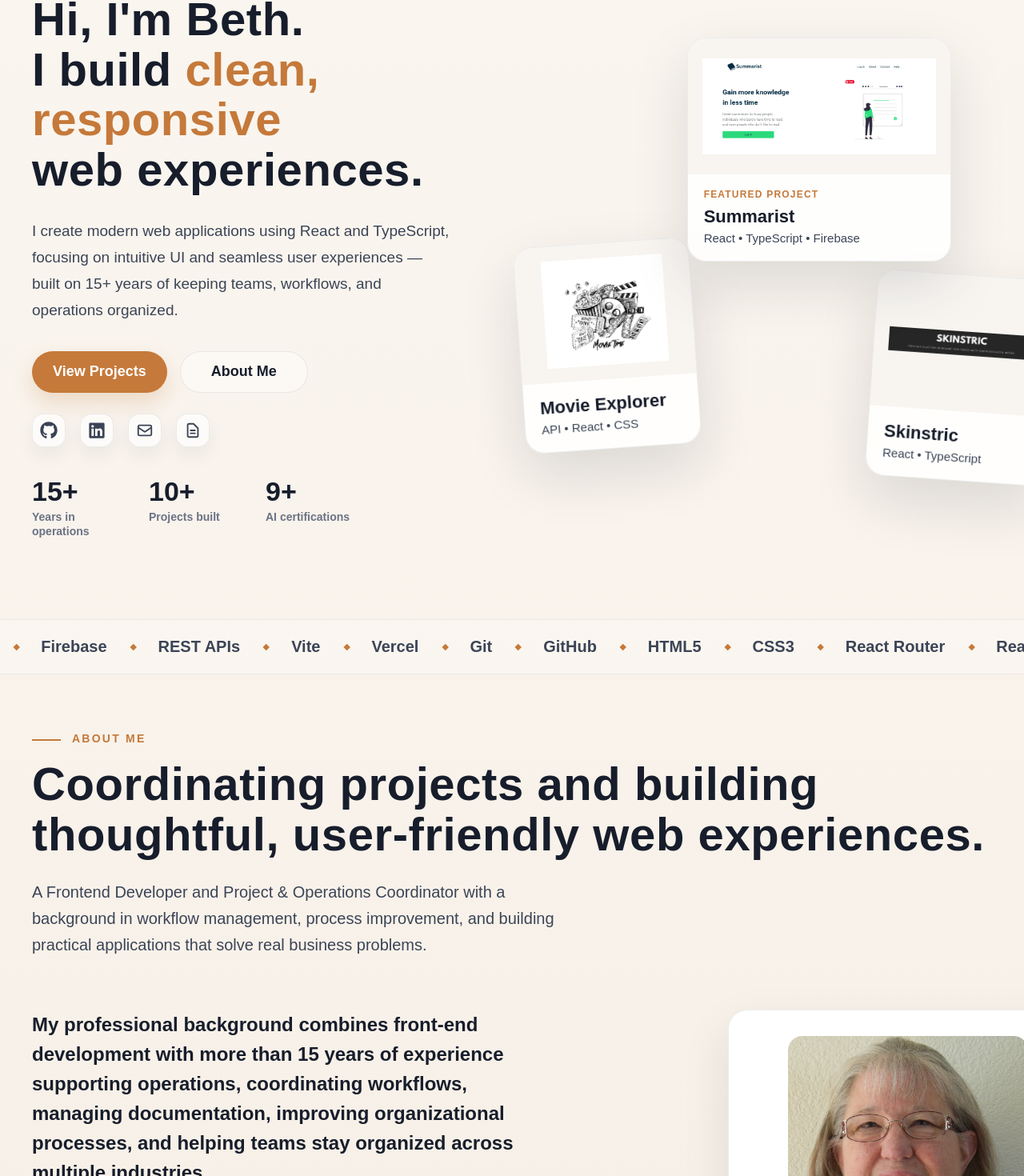
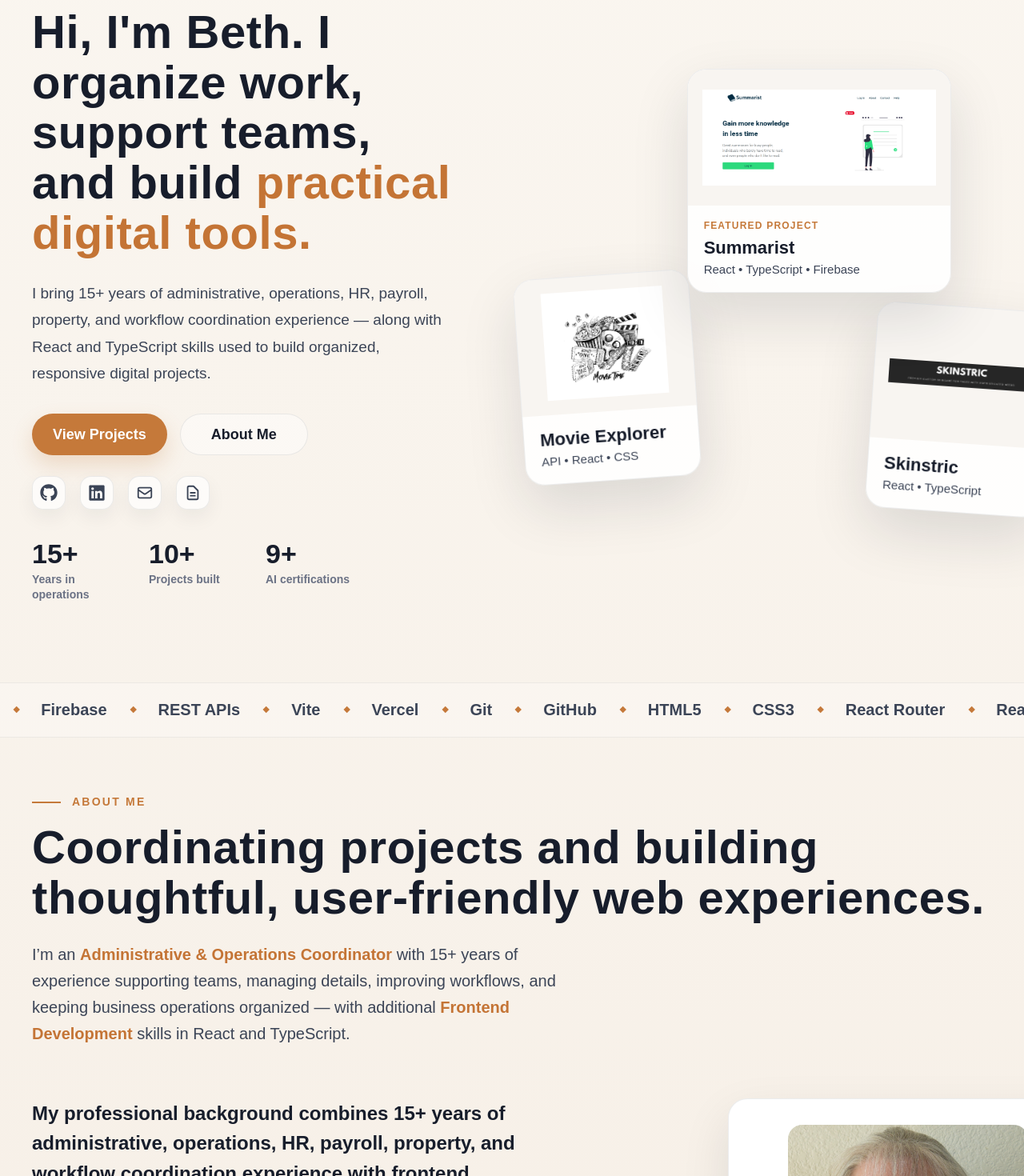
Before and after one commit to momycani/personal-portfolio, a React (Vite) app: page / in a window 1280 px wide. Shown: the part 191-1661 px from the top of the page at 80% size. Built offline with nearby package versions, Linux system fonts and the light colour scheme.

Commit message:
Update portfolio positioning and add Gramma's Garden

```diff
--- a/src/components/Navbar.tsx
+++ b/src/components/Navbar.tsx
@@ -7,7 +7,7 @@ export default function Navbar() {
         <a href="#home" className="navbar__brand" aria-label="Go to home section">
           <span className="navbar__name">Elizabeth “Beth” Kenward</span>
           <span className="navbar__subtitle">
-            Frontend Developer · Operations Background
+            Administrative & Operations Coordinator • Frontend Development
           </span>
         </a>
 
--- a/src/data/projects.ts
+++ b/src/data/projects.ts
@@ -11,6 +11,16 @@ export type Project = {
 };
 
 export const projects: Project[] = [
+  {
+  title: "Gramma’s Garden",
+  description:
+    "A colorful React and TypeScript garden-themed project featuring playful character visuals, responsive layouts, polished component styling, and a cheerful user interface as part of the Gramma’s Place project series.",
+  tech: ["React", "TypeScript", "Vite", "CSS", "Responsive Design"],
+  image: "/grammas-garden.png",
+  live: "https://grammas-garden.vercel.app/",
+  github: "https://github.com/momycani/grammas-garden",
+  category: "apps",
+},
   {
     title: "CredentialFlow Dashboard",
     description:
--- a/src/pages/About.tsx
+++ b/src/pages/About.tsx
@@ -70,21 +70,20 @@ export default function About() {
             experiences.
           </h1>
 
-          <p className="about__intro">
-            A Frontend Developer and Project & Operations Coordinator with a
-            background in workflow management, process improvement, and building
-            practical applications that solve real business problems.
+          <p className="about__intro">I’m an{" "}
+            <span className="about__highlight">Administrative & Operations Coordinator</span>{" "}
+            with 15+ years of experience supporting teams, managing details,
+            improving workflows, and keeping business operations organized — with
+            additional{" "}
+            <span className="about__highlight">Frontend Development</span> skills in
+            React and TypeScript.
           </p>
         </div>
 
         <div className="about__content">
           <div className="about__text">
             <p>
-              My professional background combines front-end development with
-              more than 15 years of experience supporting operations,
-              coordinating workflows, managing documentation, improving
-              organizational processes, and helping teams stay organized across
-              multiple industries.
+              My professional background combines 15+ years of administrative, operations, HR, payroll, property, and workflow coordination experience with frontend development skills used to build practical digital projects that solve real business problems.
             </p>
 
             <p>
@@ -176,18 +175,20 @@ export default function About() {
   <p className="about__eyebrow">Skills & Tools</p>
 
   <h2 className="about__skills-title">
-    Operations expertise meets front-end craft.
+    Administrative operations meets frontend craft.
   </h2>
 
   <div className="about__operations-tags">
+    <span>Administrative Support</span>
+    <span>Operations Support</span>
     <span>Project Coordination</span>
-    <span>Operations Support</span>
     <span>Workflow Management</span>
+    <span>Documentation Management</span>
+    <span>Records Management</span>
     <span>Process Improvement</span>
-    <span>Administrative Support</span>
-    <span>Documentation Management</span>
+    <span>Client Communication</span>
     <span>Cross-Functional Collaboration</span>
-    <span>Client Communication</span>
+
   </div>
 
   <div className="about__tech-tags">
--- a/src/pages/Home.tsx
+++ b/src/pages/Home.tsx
@@ -8,22 +8,16 @@ export default function Home() {
       <section className="hero">
         <div className="hero__content">
           <p className="hero__eyebrow">
-            Frontend Developer · Operations Background
+            Administrative & Operations Coordinator • Frontend Development
           </p>
 
           <h1 className="hero__title">
-            Hi, I&apos;m Beth.
-            <br />
-            I build{" "}
-            <span className="hero__highlight">clean, responsive</span>
-            <br />
-            web experiences.
+            Hi, I'm Beth. I organize work, support teams, and build{" "}
+            <span>practical digital tools.</span>
           </h1>
 
           <p className="hero__text">
-            I create modern web applications using React and TypeScript,
-            focusing on intuitive UI and seamless user experiences — built on
-            15+ years of keeping teams, workflows, and operations organized.
+            I bring 15+ years of administrative, operations, HR, payroll, property, and workflow coordination experience — along with React and TypeScript skills used to build organized, responsive digital projects.
           </p>
 
           <div className="hero__buttons">
--- a/src/styles/about.css
+++ b/src/styles/about.css
@@ -359,6 +359,11 @@
   text-decoration: none;
 }
 
+.about__highlight {
+  color: #c47435;
+  font-weight: 700;
+}
+
 /* Responsive */
 
 @media (max-width: 1200px) {
--- a/src/styles/home.css
+++ b/src/styles/home.css
@@ -51,6 +51,10 @@
   font-weight: 800;
   letter-spacing: 0.01em;
   color: var(--text-main);
+}
+
+.hero__title span {
+  color: #c47435;
 }
 
 .hero__highlight {
```
Also changed, not shown: public/grammas-garden.png (added).
